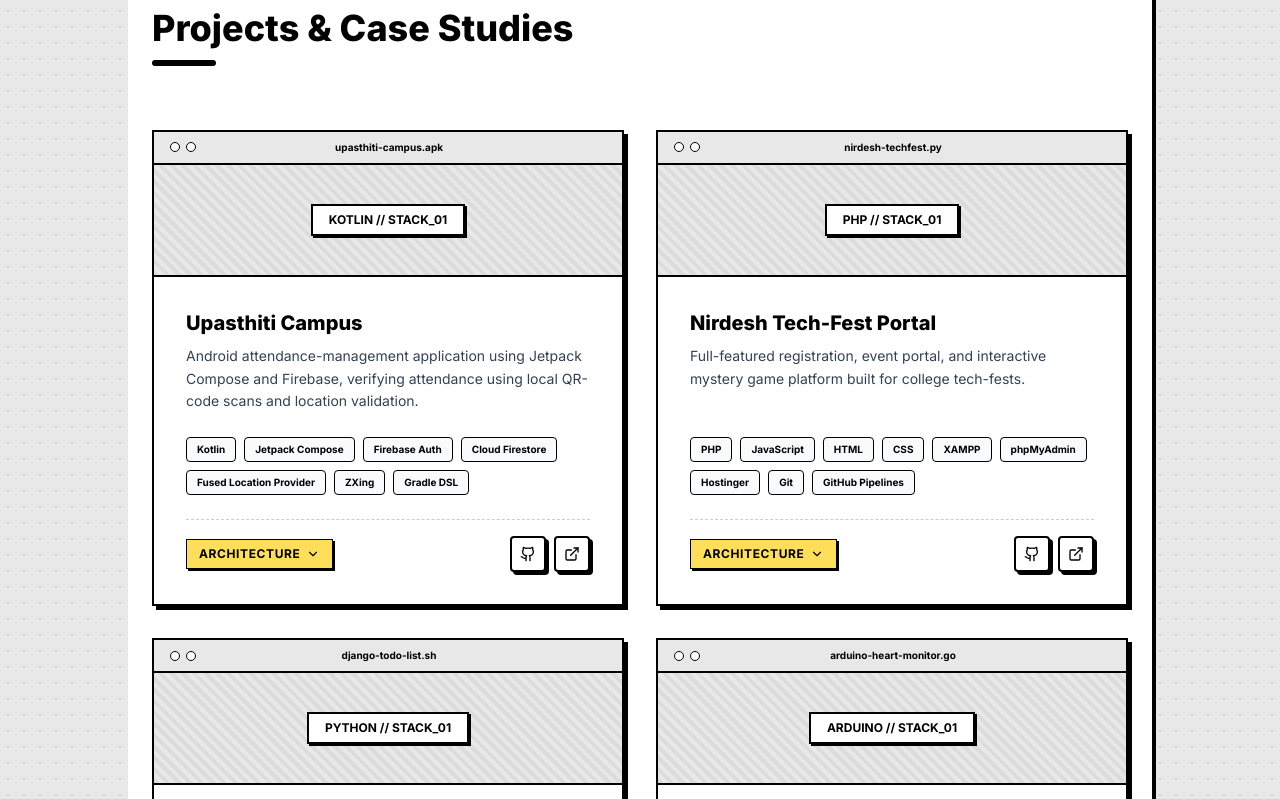
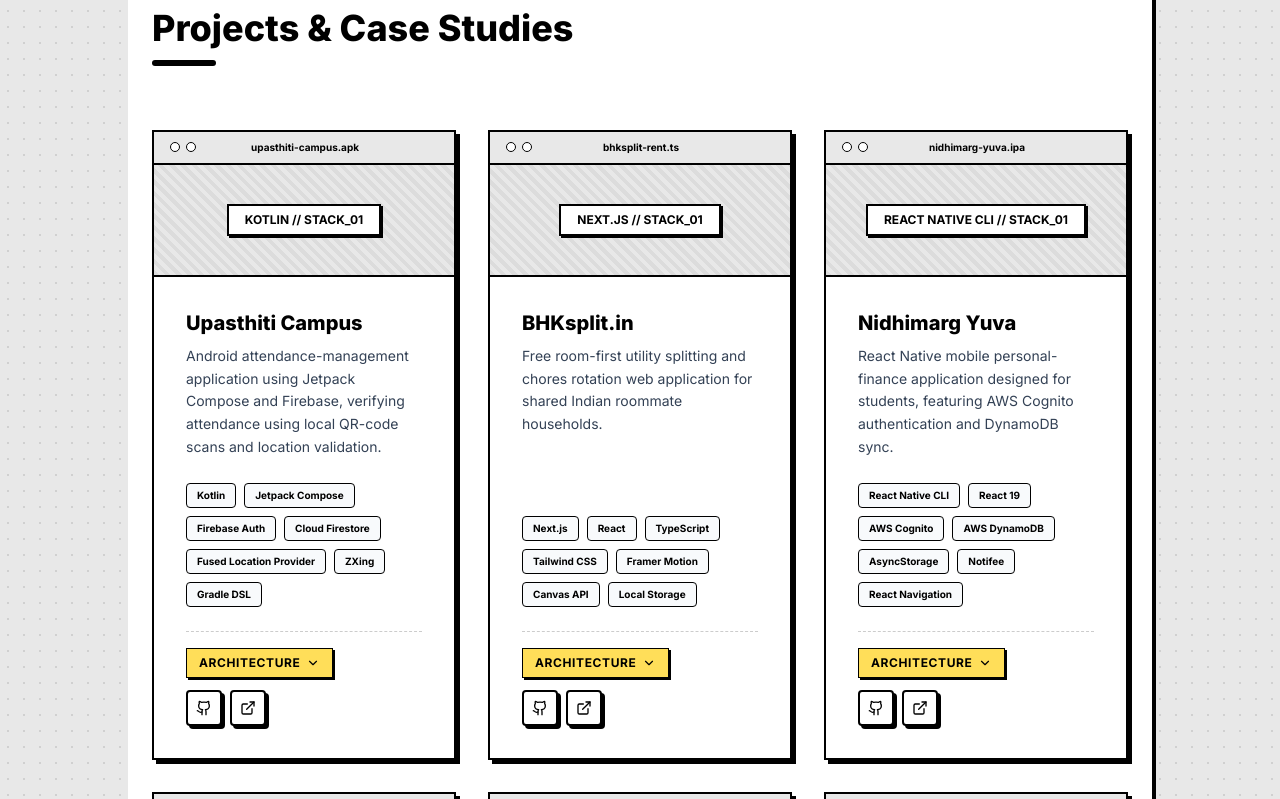
Before and after one commit to SuvamNaskar/SuvamNaskar.github.io, a Next.js app: page / in a window 1280 px wide. Shown: the part 3421-4220 px from the top of the page. Built offline with nearby package versions, Linux system fonts and the light colour scheme.

Commit message:
Update app page references in index.txt to reflect new build changes

```diff
--- a/components/Projects.tsx
+++ b/components/Projects.tsx
@@ -14,6 +14,8 @@ export default function Projects() {
 
   const projectFilenames = [
     "upasthiti-campus.apk",
+    "bhksplit-rent.ts",
+    "nidhimarg-yuva.ipa",
     "nirdesh-techfest.py",
     "django-todo-list.sh",
     "arduino-heart-monitor.go"
@@ -32,7 +34,7 @@ export default function Projects() {
         </div>
 
         {/* Project Grid */}
-        <div className="grid grid-cols-1 md:grid-cols-2 gap-8">
+        <div className="grid grid-cols-1 md:grid-cols-2 lg:grid-cols-3 gap-8">
           {projects.map((project, index) => {
             const isExpanded = expandedIndex === index;
             const filename = projectFilenames[index] || "project.bin";
@@ -42,7 +44,7 @@ export default function Projects() {
                 key={index}
                 layout
                 className={`brutalist-card overflow-hidden flex flex-col justify-between transition-all duration-200 ${
-                  isExpanded ? "md:col-span-2 shadow-brutalist-lg" : "h-full hover:-translate-y-1 hover:shadow-brutalist-lg"
+                  isExpanded ? "md:col-span-2 lg:col-span-3 shadow-brutalist-lg" : "h-full hover:-translate-y-1 hover:shadow-brutalist-lg"
                 }`}
               >
                 {/* Vintage Desktop Window Header Bar */}
--- a/data/portfolio.ts
+++ b/data/portfolio.ts
@@ -153,7 +153,7 @@ export const certificationsList: Certification[] = [
     issuer: "Amazon Web Services",
     date: "Nov 2025",
     description: "Verified foundational knowledge of cloud concepts, security, technology, and billing within the AWS ecosystem.",
-    verifyUrl: "https://www.credly.com/badges/ec761005-cb62-43f1-b873-5a2e9b015112"
+    verifyUrl: "https://www.credly.com/badges/5b706e6a-51b8-48f0-829a-f97ce26a2381/public_url"
   }
 ];
 
@@ -166,6 +166,24 @@ export const projects: Project[] = [
     techStack: ["Kotlin", "Jetpack Compose", "Firebase Auth", "Cloud Firestore", "Fused Location Provider", "ZXing", "Gradle DSL"],
     liveUrl: "#",
     githubUrl: "https://github.com/SuvamNaskar/UpasthitiCampus"
+  },
+  {
+    title: "BHKsplit.in",
+    description: "Free room-first utility splitting and chores rotation web application for shared Indian roommate households.",
+    problem: "Fairly splitting rent and utility bills in shared Indian apartments is difficult due to varying room sizes, attached balconies, AC allocations, WFH usage, and rotating chores schedules.",
+    solution: "Engineered a client-side Next.js web application utilizing a room-first pricing model. Designed rent split options with custom room weights, and a WFH-adjusted utility algorithm. Added a local-storage chore manager that rotates household responsibilities and exports PNG reports using the Canvas API.",
+    techStack: ["Next.js", "React", "TypeScript", "Tailwind CSS", "Framer Motion", "Canvas API", "Local Storage"],
+    liveUrl: "https://bhksplit.in",
+    githubUrl: "https://github.com/SuvamNaskar/BHKsplit"
+  },
+  {
+    title: "Nidhimarg Yuva",
+    description: "React Native mobile personal-finance application designed for students, featuring AWS Cognito authentication and DynamoDB sync.",
+    problem: "Existing budget trackers lack student-specific workflows (pocket money planning, semester fees, stipends) and mandate cloud logins, ignoring offline availability.",
+    solution: "Developed a dark-themed native React Native CLI app using AsyncStorage for offline data. Integrated AWS Cognito for credentials and DynamoDB single-table schema for cloud sync. Engineered student utilities (Pocket Money Planner, Goal Tracker, Semester Fee reminders) with Notifee alerts.",
+    techStack: ["React Native CLI", "React 19", "AWS Cognito", "AWS DynamoDB", "AsyncStorage", "Notifee", "React Navigation"],
+    liveUrl: "#",
+    githubUrl: "https://github.com/SuvamNaskar/dhansetu-yuva"
   },
   {
     title: "Nirdesh Tech-Fest Portal",
```
Also changed, not shown: 4 other files (tests, documents, lock files or other folders).
